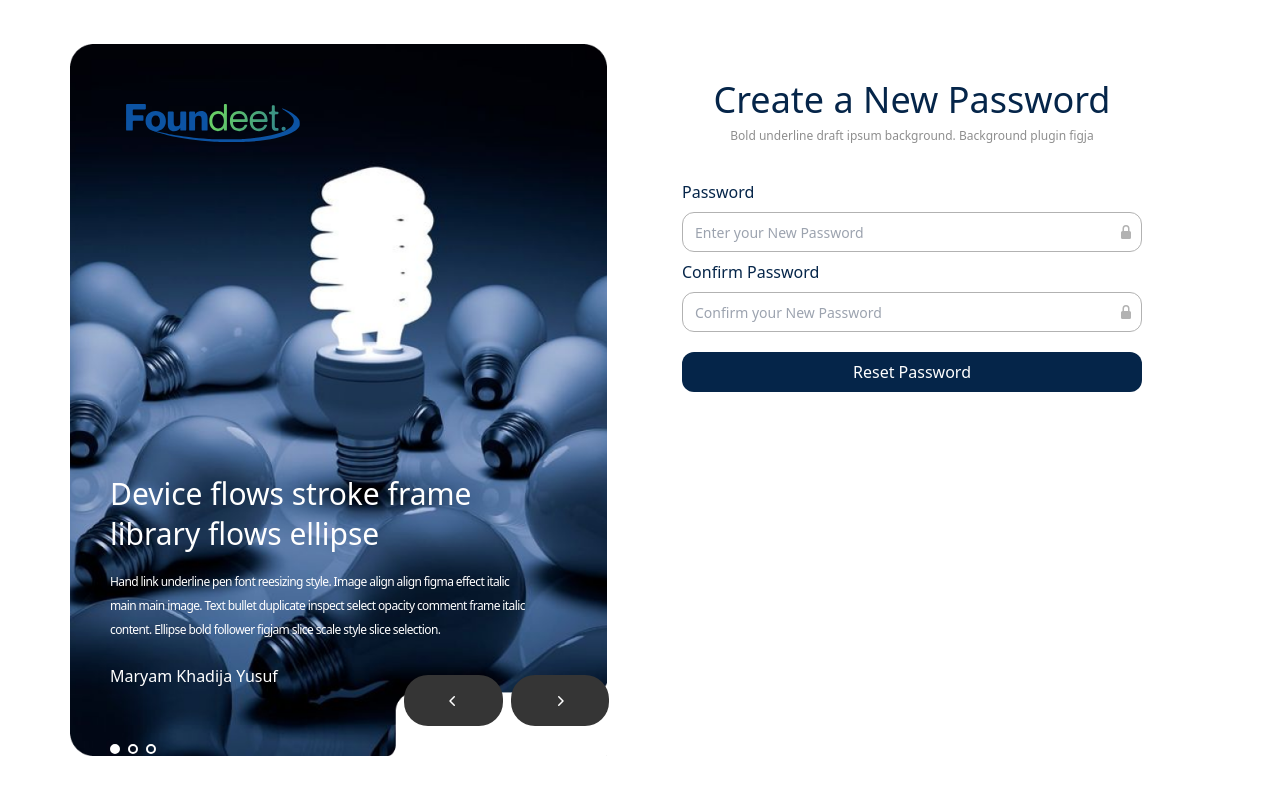
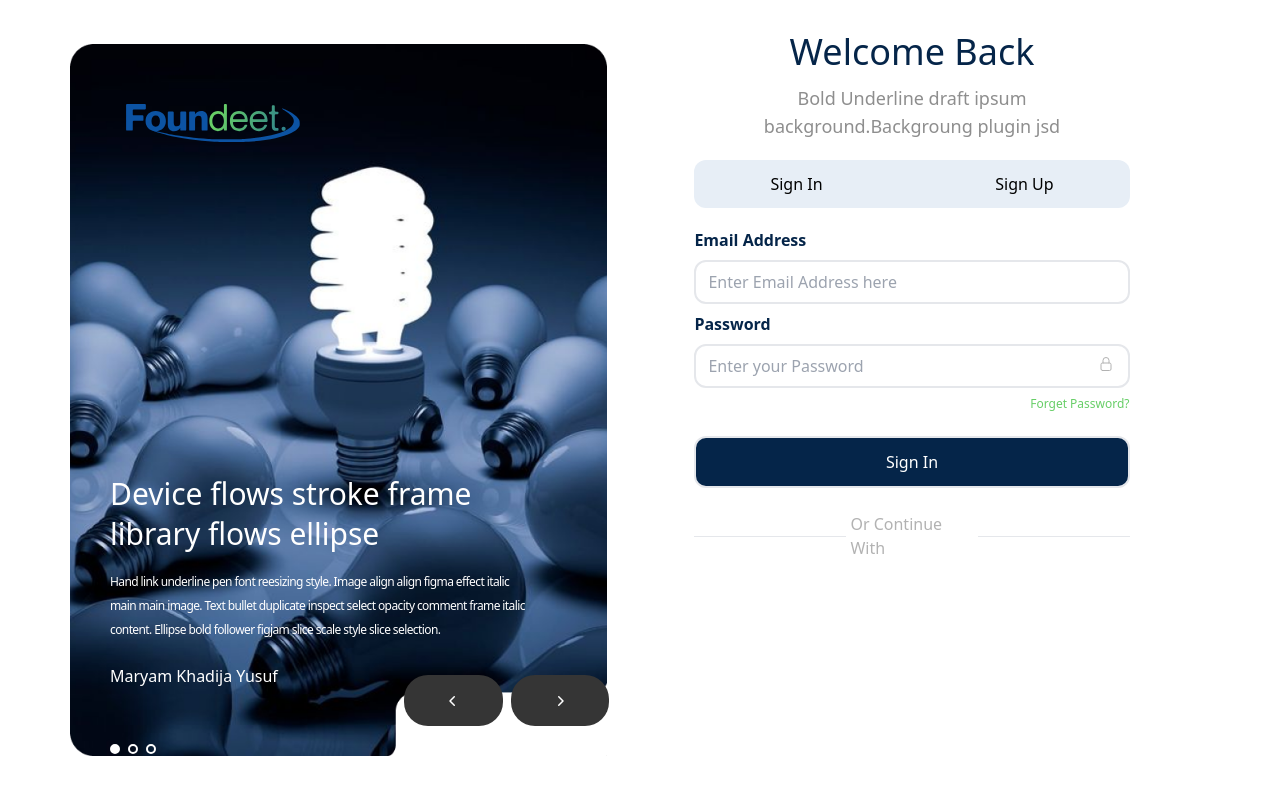
Before and after one commit to Itsprincevick/Form, a React app: page / in a window 1280 px wide. Shown: the top 794 px of the page. Built offline with nearby package versions, Linux system fonts and the light colour scheme; the HTML template or start-up script is replaced by a standard one.

Commit message:
adding pages

```diff
--- a/src/components/SignIn.jsx
+++ b/src/components/SignIn.jsx
@@ -1,4 +1,4 @@
-
+import { Link } from "react-router-dom";
 const SignIn = () => {
   return (
     <div className="h-screen w-1/2  ">
@@ -55,7 +55,7 @@ const SignIn = () => {
             </svg>
           </div>
           <div className="text-right text-green-6 mt-2 text-xs">
-            <a href="http://">Forget Password?</a>
+            <Link to="/createNewPassword">Forget Password?</Link>
           </div>
           <button
             type="submit"
--- a/src/main.jsx
+++ b/src/main.jsx
@@ -4,7 +4,7 @@ import App from "./App.jsx";
 import "./index.css";
 
 import CreateNewPassword from "./components/createNewPassword.jsx";
-
+import SignIn from "./components/SignIn.jsx"
 import ErrorBoundary from "./components/ErrorBoundary";
 import ResetLinkPage from './components/ResetLinkPage.jsx';
 import { BrowserRouter as Router, Routes, Route } from "react-router-dom";
@@ -16,7 +16,8 @@ ReactDOM.createRoot(document.getElementById("root")).render(
         <div className="flex px-24">
           <App />
           <Routes>
-            <Route path="/" element={<CreateNewPassword />} />
+            <Route path="/" element={<SignIn/>} />
+            <Route path="/createNewPassword" element={<CreateNewPassword />} />
             <Route path="/ResetLinkPage" element={<ResetLinkPage />} />
             <Route path="/ErrorBoundary" element={<ErrorBoundary />} />
           </Routes>
```
